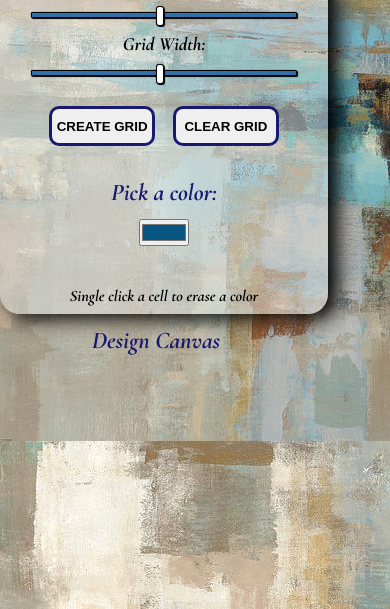
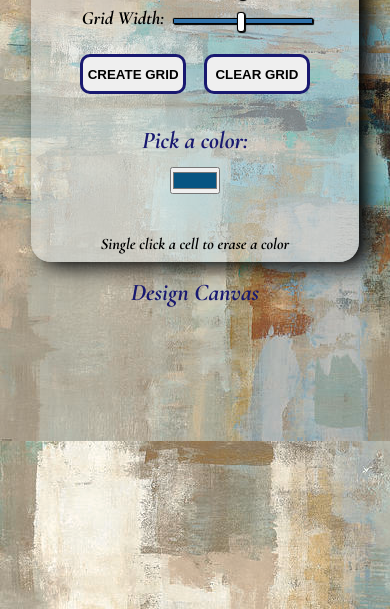
Before and after one commit to AnnaJanuszewska/Pixel-Art-Maker, a plain HTML site: page Pixel Art Maker/index.html in a window 390 px wide. Shown: the part 235-844 px from the top of the page. Drawn offline with nearby package versions, Linux system fonts and the light colour scheme.

Commit message:
Changing style

```diff
--- a/Pixel Art Maker/index.html
+++ b/Pixel Art Maker/index.html
@@ -5,6 +5,7 @@
     <title>Pixel Art Maker!</title>
     <link href="style.css" type="text/css" rel="stylesheet">
     <link href="https://fonts.googleapis.com/css?family=Cormorant+Garamond:700i" rel="stylesheet">
+    <meta name="viewport" content="width=device-width, initial-scale=1">
     <script src="http://ajax.googleapis.com/ajax/libs/jquery/1.11.1/jquery.min.js"></script>
   </head>
   <body>
--- a/Pixel Art Maker/style.css
+++ b/Pixel Art Maker/style.css
@@ -56,11 +56,6 @@ header h1 {
     top: 8em;
 }
 
-div#color p {
-    font-size: 1em;;
-    padding-top: 2.5em;
-}
-
 h2 {
     font-size: 1.5em;
     color: midnightblue;
@@ -70,6 +65,11 @@ h2 {
 h3 {
     display: inline-block;
     padding: 5px;
+}
+
+div#color p {
+    font-size: 1em;;
+    padding-top: 2.5em;
 }
 
 .button {
@@ -215,15 +215,24 @@ td {
     width: 20px;
 }
 
-@media only screen and (max-width: 650px) {
-    #designGrid {
-       width: 80%;
-       position: static;
-    }
+@media only screen and (max-width: 950px) {
+    #designGrid, #canvas {
+        position: static;
+        width: 80%;
+        margin: 0 auto;
+        margin-top: 1em;
+     }
 
-    #canvas {
-        width: 80%;
-        position: static;
+     #designGrid {
+         display: flex;
+         flex-flow: column wrap;
+         justify-content: space-around;
+     }
 
-    }
+     input[type=range] {
+        -webkit-appearance: none;
+        margin: 10px 0;
+        width: 45%;
+      }
+
 }
```
